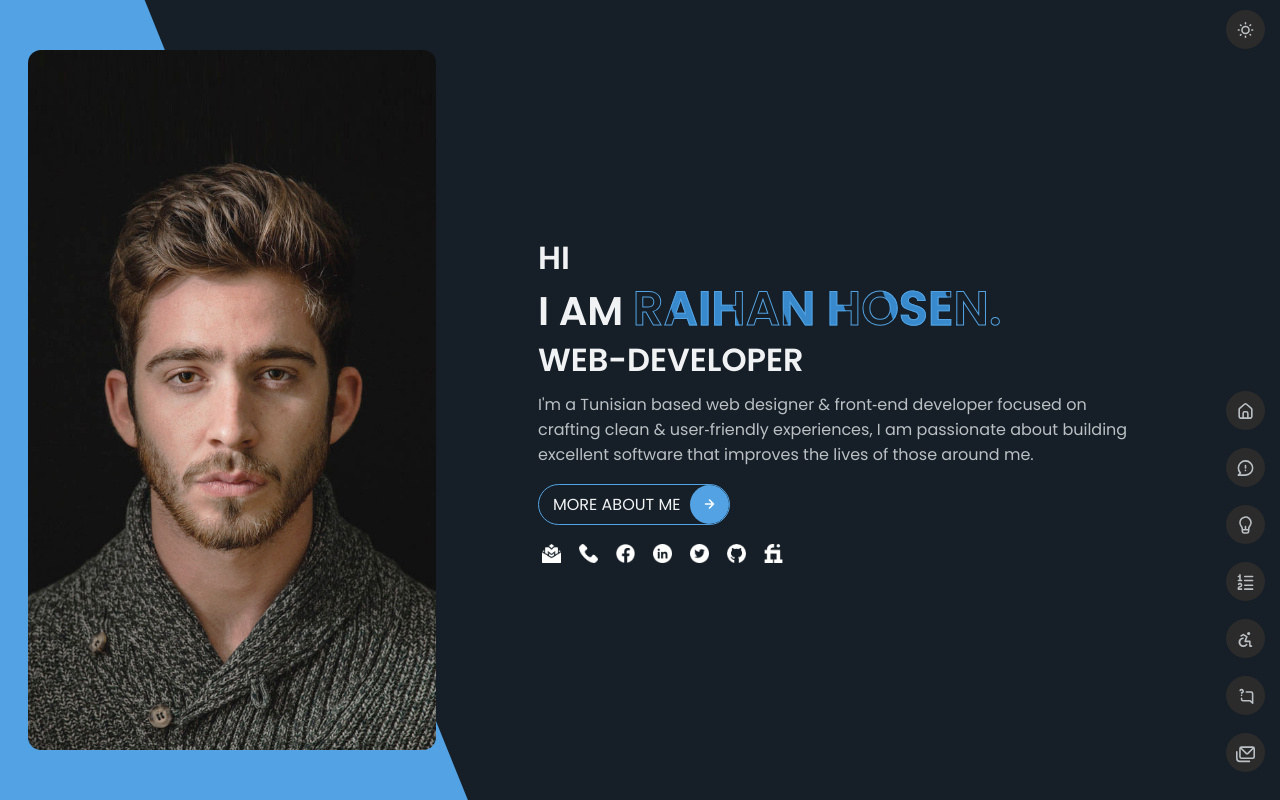
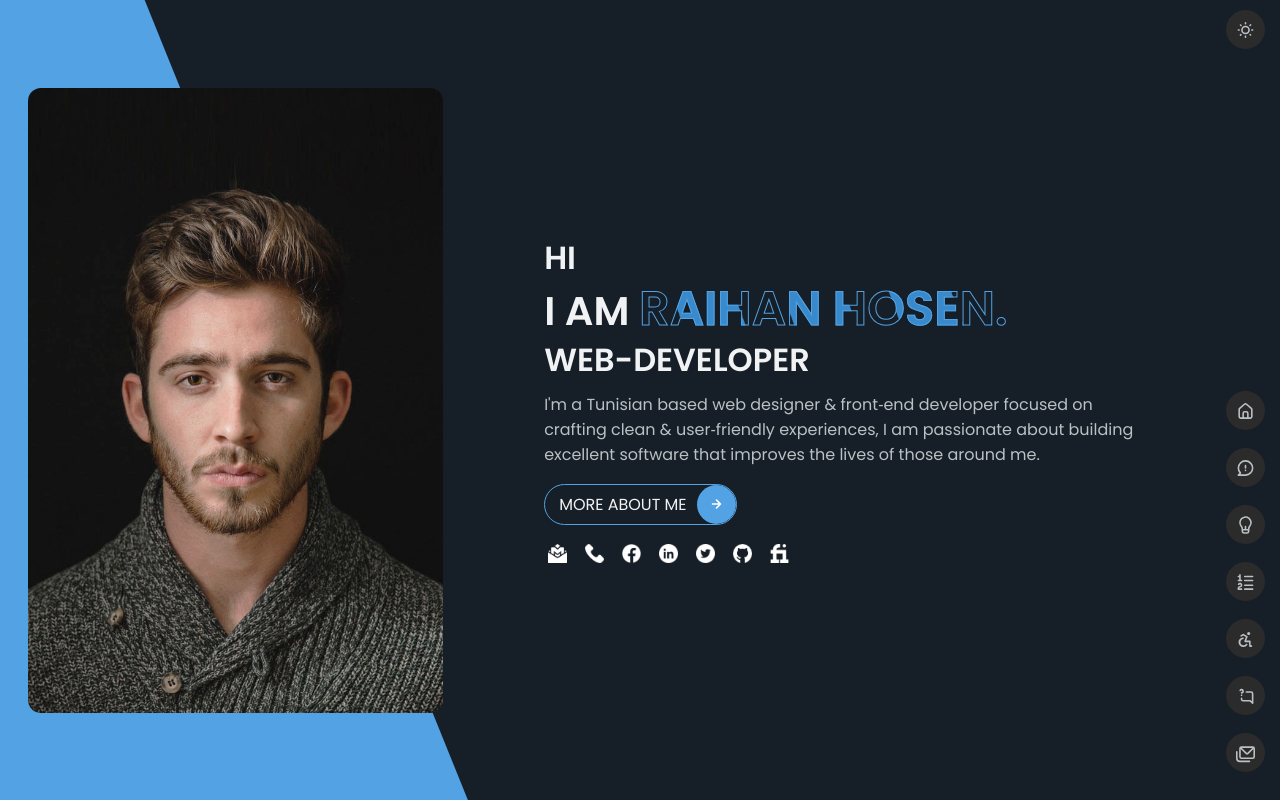
Before and after one commit to raihanhosen011/developer-portfolio, a Next.js app: page / in a window 1280 px wide. Built offline with nearby package versions, Linux system fonts and the light colour scheme.

Commit message:
issue fixed

```diff
--- a/components/pages/Hero/hero.styled.js
+++ b/components/pages/Hero/hero.styled.js
@@ -27,8 +27,8 @@ export const HeroRight = styled.div`
 
 
 export const HeroImage = styled.div`
-  height : calc(100vh - 100px);
-  width: 100%;
+  height: 625px;
+  width: 415px;
   background-repeat: no-repeat;
   background-size: cover;
   border-radius: 13px;
```
